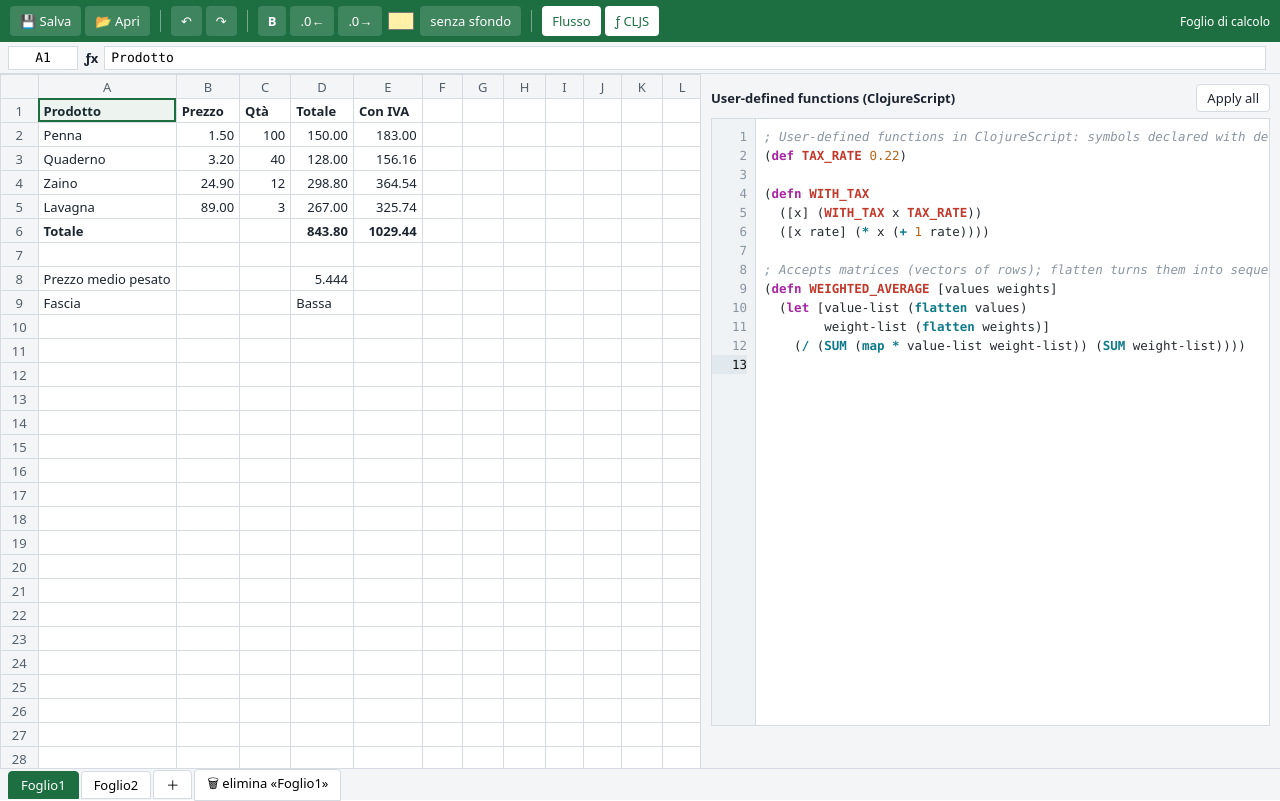
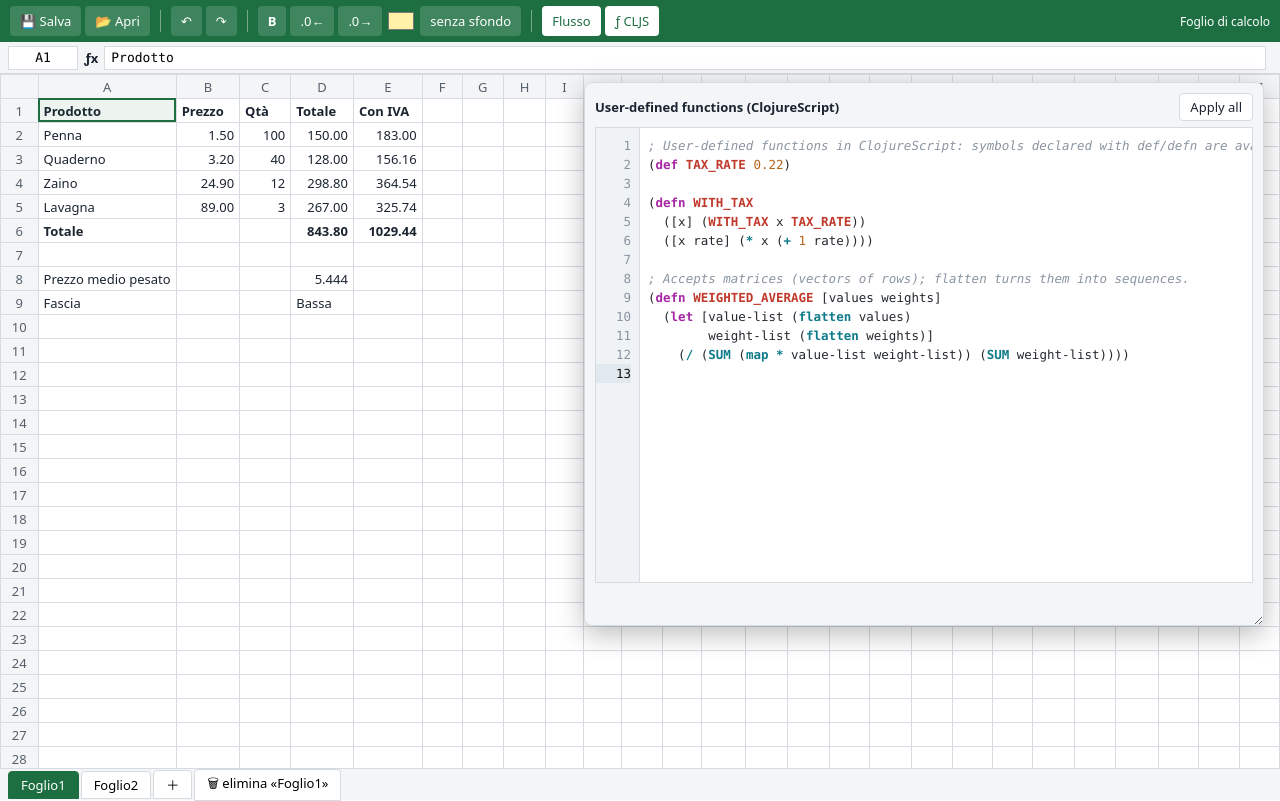
Before and after one commit to gscacco/myspa, a website with bundled scripts: page src/index.html in a window 1280 px wide. Both pictures are taken after a click on the button "ƒ CLJS". Built offline with nearby package versions, Linux system fonts and the light colour scheme.

Commit message:
feat(editor): make shared editor a resizable window

```diff
--- a/src/css/style.css
+++ b/src/css/style.css
@@ -23,7 +23,7 @@ td.pre{box-shadow:inset 0 0 0 2px #1a73e8}td.post{box-shadow:inset 0 0 0 2px #e8
 #tabs{height:32px;flex:none;display:flex;align-items:center;gap:2px;padding:0 8px;background:var(--ui);border-top:1px solid var(--ln)}
 #tabs button{border:1px solid var(--ln);border-radius:4px 4px 0 0;background:#fff;padding:4px 12px;cursor:pointer;font:inherit}
 #tabs button.on{background:var(--ac);color:#fff;border-color:var(--ac)}
-#fn{position:fixed;right:0;top:74px;bottom:32px;width:min(580px,94vw);background:var(--ui);border-left:1px solid var(--ln);padding:10px;display:flex;flex-direction:column;gap:6px;z-index:6}
+#fn{position:fixed;top:82px;right:16px;width:min(680px,calc(100vw - 32px));height:min(68vh,620px);min-width:min(320px,calc(100vw - 32px));min-height:min(220px,calc(100vh - 96px));max-width:calc(100vw - 32px);max-height:calc(100vh - 96px);resize:both;overflow:hidden;background:var(--ui);border:1px solid var(--ln);border-radius:8px;padding:10px;display:flex;flex-direction:column;gap:6px;z-index:10;box-shadow:0 8px 28px #0004}
 #fn-head{flex:none;display:flex;align-items:center;justify-content:space-between;gap:12px;min-height:28px}
 #apply-code{border:1px solid var(--ln);border-radius:4px;background:#fff;color:var(--ink);padding:4px 10px;font:inherit;cursor:pointer}
 #apply-code:hover{background:#eef3f8;border-color:var(--ac)}
--- a/src/index.html
+++ b/src/index.html
@@ -20,7 +20,7 @@
 <div id="fb"><input id="nb" readonly><b>ƒx</b><input id="fx" spellcheck="false"><span id="vv" data-dyn></span></div>
 <div id="gw"><div id="gx"><table id="g" data-dyn></table><div id="ov"></div></div></div>
 <div id="tabs" data-dyn></div>
-<div id="fn" hidden>
+<div id="fn" role="dialog" aria-modal="false" aria-labelledby="fn-title" hidden>
   <div id="fn-head"><b id="fn-title">User-defined functions (ClojureScript)</b><button id="apply-code" type="button" title="Apply all function definitions">Apply all</button></div>
   <div id="ce"><div id="ln" data-dyn></div><div id="cw"><pre id="hl" data-dyn></pre><textarea id="code" aria-label="ClojureScript code or cell formula" wrap="off" spellcheck="false" autocomplete="off" autocapitalize="off"></textarea><div id="pop" hidden data-dyn></div></div></div>
   <div id="fe" data-dyn></div>
```
